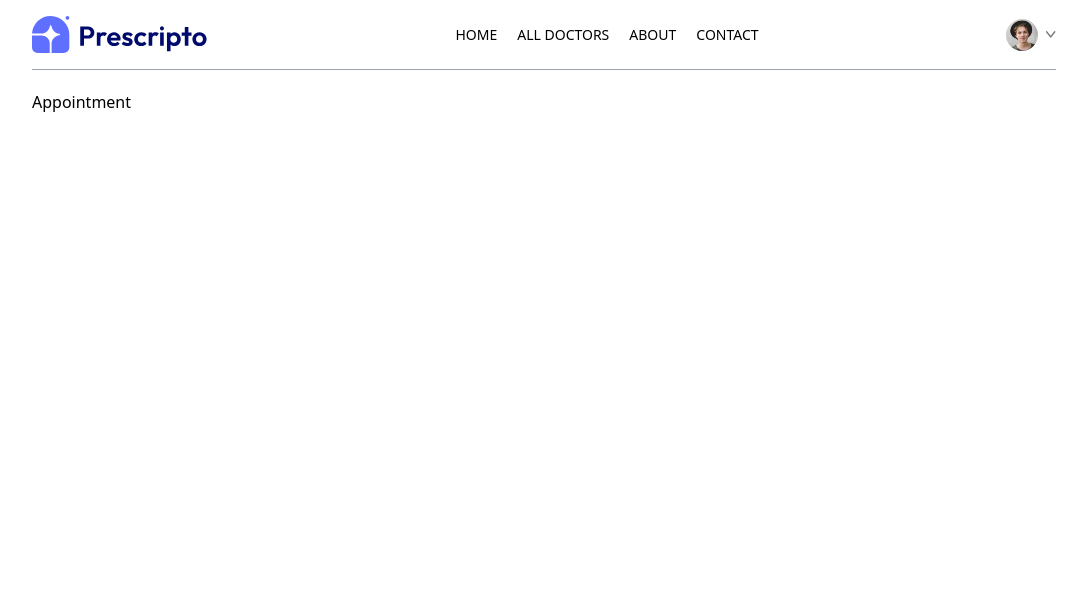
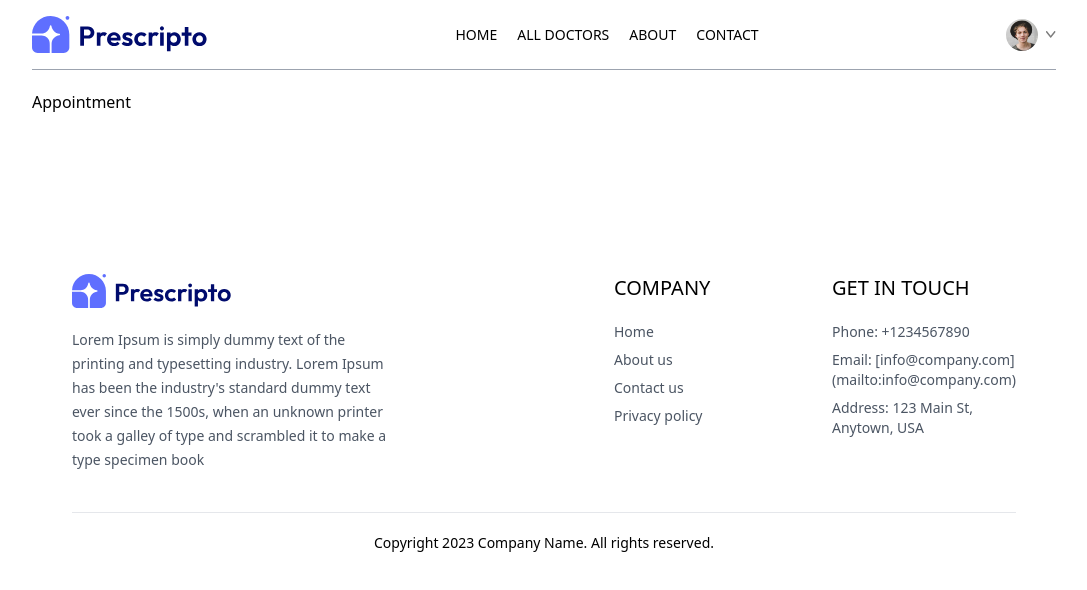
Before and after one commit to dipu0102/Doctor-Appointment, a React (Vite) app: page /appointment/1 in a window 1280 px wide. Shown: the top 590 px of the page, without its empty margins (96-1183 px from the left). Built offline with nearby package versions, Linux system fonts and the light colour scheme.

Commit message:
Footer Section added

```diff
--- a/src/App.jsx
+++ b/src/App.jsx
@@ -9,6 +9,7 @@
 import MyAppointments from "./pages/MyAppointments";
 import Appointment from "./pages/Appointment";
 import Navbar from "./components/Navbar";
+import Footer from "./components/Footer";
 
 const App = () => {
   return (
@@ -25,6 +26,7 @@
         <Route path="/my-appointments" element={<MyAppointments />} />
         <Route path="/appointment/:docId" element={<Appointment />} />
       </Routes>
+      <Footer />
     </div>
   );
 };
--- /dev/null
+++ b/src/components/Footer.jsx
@@ -0,0 +1,49 @@
+import React from "react";
+import { assets } from "../assets/assets";
+
+const Footer = () => {
+  return (
+    <div className="md:mx-10">
+      <div className="flex flex-col sm:grid grid-cols-[3fr_1fr_1fr] gap-14 my-10 mt-40 text-sm">
+        {/* -----Left Section--------   */}
+        <div>
+          <img src={assets.logo} alt="" className="mb-5 w-40" />
+          <p className="w-full md:w-2/3 text-gray-600 leading-6">
+            Lorem Ipsum is simply dummy text of the printing and typesetting
+            industry. Lorem Ipsum has been the industry's standard dummy text
+            ever since the 1500s, when an unknown printer took a galley of type
+            and scrambled it to make a type specimen book
+          </p>
+        </div>
+        {/* -----Center Section------   */}
+        <div>
+          <p className="text-xl font-medium mb-5 ">COMPANY</p>
+          <ul className="flex flex-col gap-2 text-gray-600">
+            <li>Home</li>
+            <li>About us</li>
+            <li>Contact us</li>
+            <li>Privacy policy</li>
+          </ul>
+        </div>
+        {/* -----Right Section------   */}
+        <div>
+          <p className="text-xl font-medium mb-5 ">GET IN TOUCH</p>
+          <ul className="flex flex-col gap-2 text-gray-600">
+            <li>Phone: +1234567890</li>
+            <li>Email: [info@company.com](mailto:info@company.com)</li>
+            <li>Address: 123 Main St, Anytown, USA</li>
+          </ul>
+        </div>
+        {/* -------------Copyright Text ------------  */}
+      </div>
+      <div>
+        <hr />
+        <p className="py-5 text-sm text-center">
+          Copyright 2023 Company Name. All rights reserved.
+        </p>
+      </div>
+    </div>
+  );
+};
+
+export default Footer;
```
